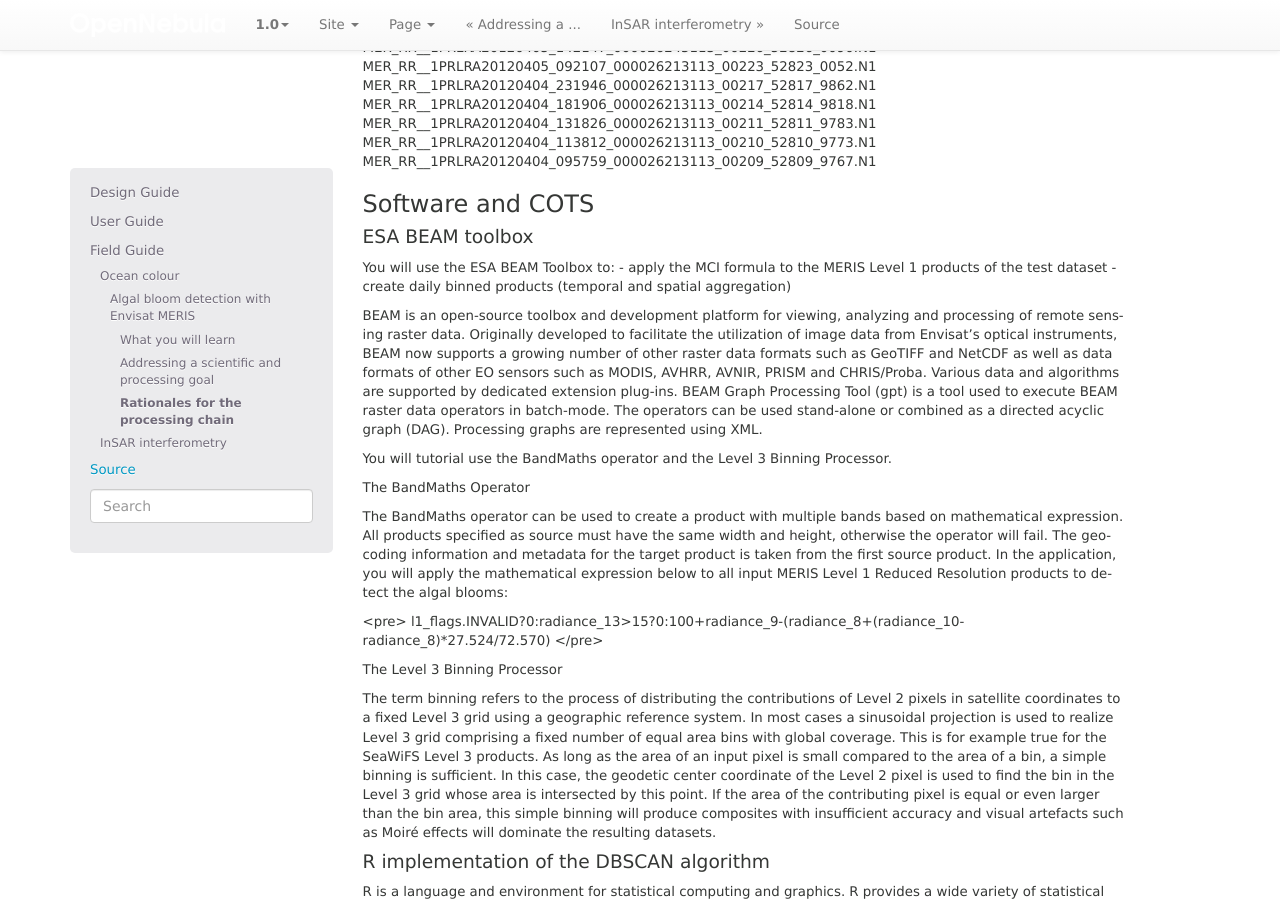
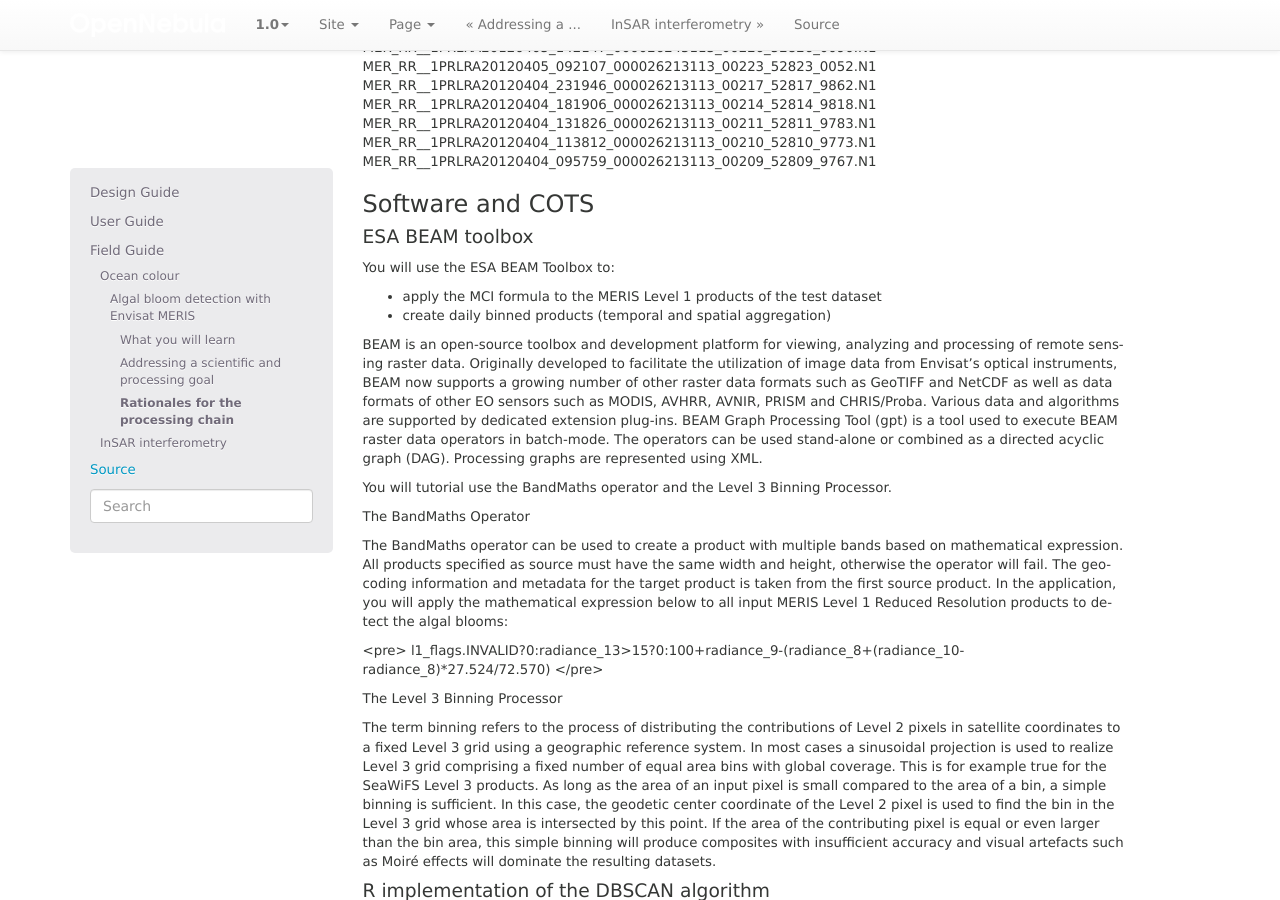
Before and after one commit to Terradue/doc-developer-sandbox, a Sphinx documentation site: the page built from source/field/ocean_color/lib_beam/rational.rst, in a window 1280 px wide and 900 px high, scrolled down 333 px. Built offline with Sphinx 7.4.7, drawn with Linux system fonts in a browser that asks for light colours; pages that are not in the unit, such as notebooks, are missing from menus.

```diff
--- a/source/field/ocean_color/lib_beam/rational.rst
+++ b/source/field/ocean_color/lib_beam/rational.rst
@@ -26,8 +26,9 @@ ESA BEAM toolbox
 ----------------
 
 You will use the ESA BEAM Toolbox to:
-- apply the MCI formula to the MERIS Level 1 products of the test dataset
-- create daily binned products (temporal and spatial aggregation)
+
+* apply the MCI formula to the MERIS Level 1 products of the test dataset
+* create daily binned products (temporal and spatial aggregation)
 
 BEAM is an open-source toolbox and development platform for viewing, analyzing and processing of remote sensing raster data. Originally developed to facilitate the utilization of image data from Envisat's optical instruments, BEAM now supports a growing number of other raster data formats such as GeoTIFF and NetCDF as well as data formats of other EO sensors such as MODIS, AVHRR, AVNIR, PRISM and CHRIS/Proba. Various data and algorithms are supported by dedicated extension plug-ins.
 BEAM Graph Processing Tool (gpt) is a tool used to execute BEAM raster data operators in batch-mode. The operators can be used stand-alone or combined as a directed acyclic graph (DAG). Processing graphs are represented using XML.
```
